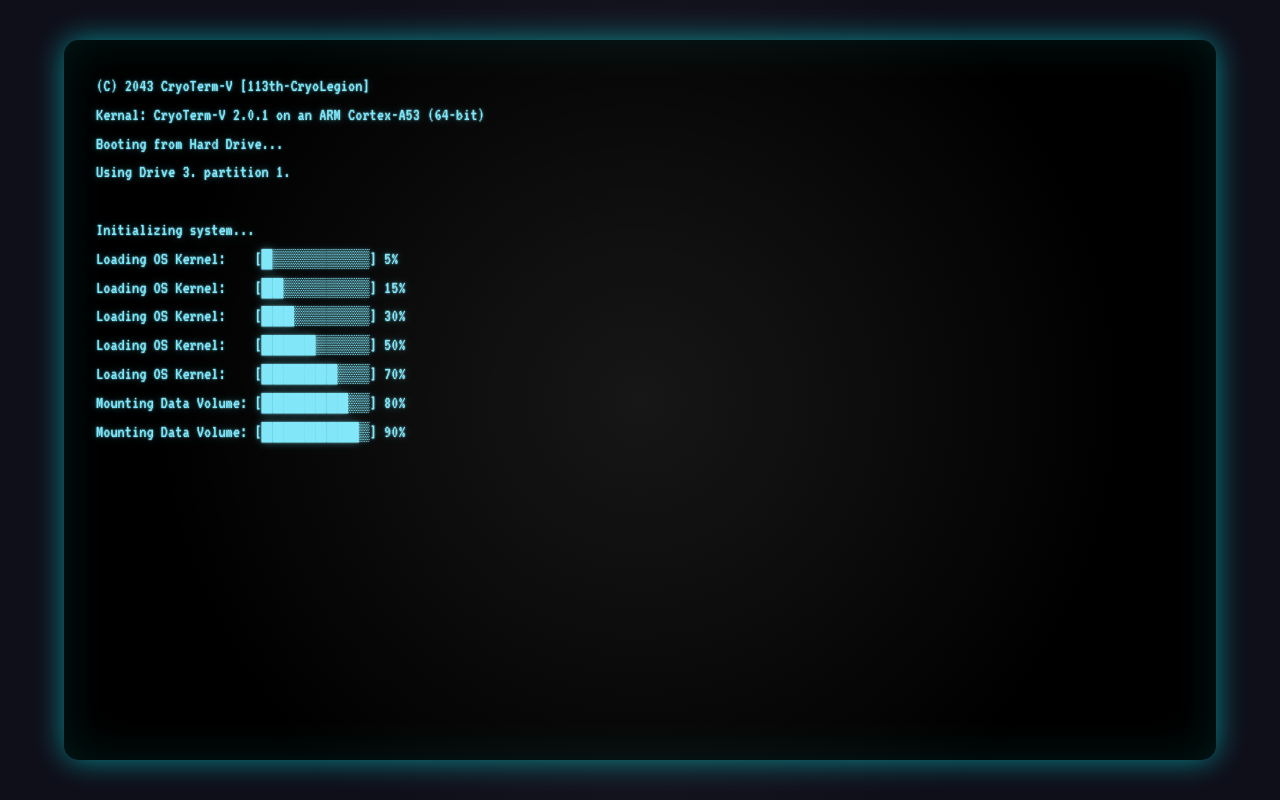
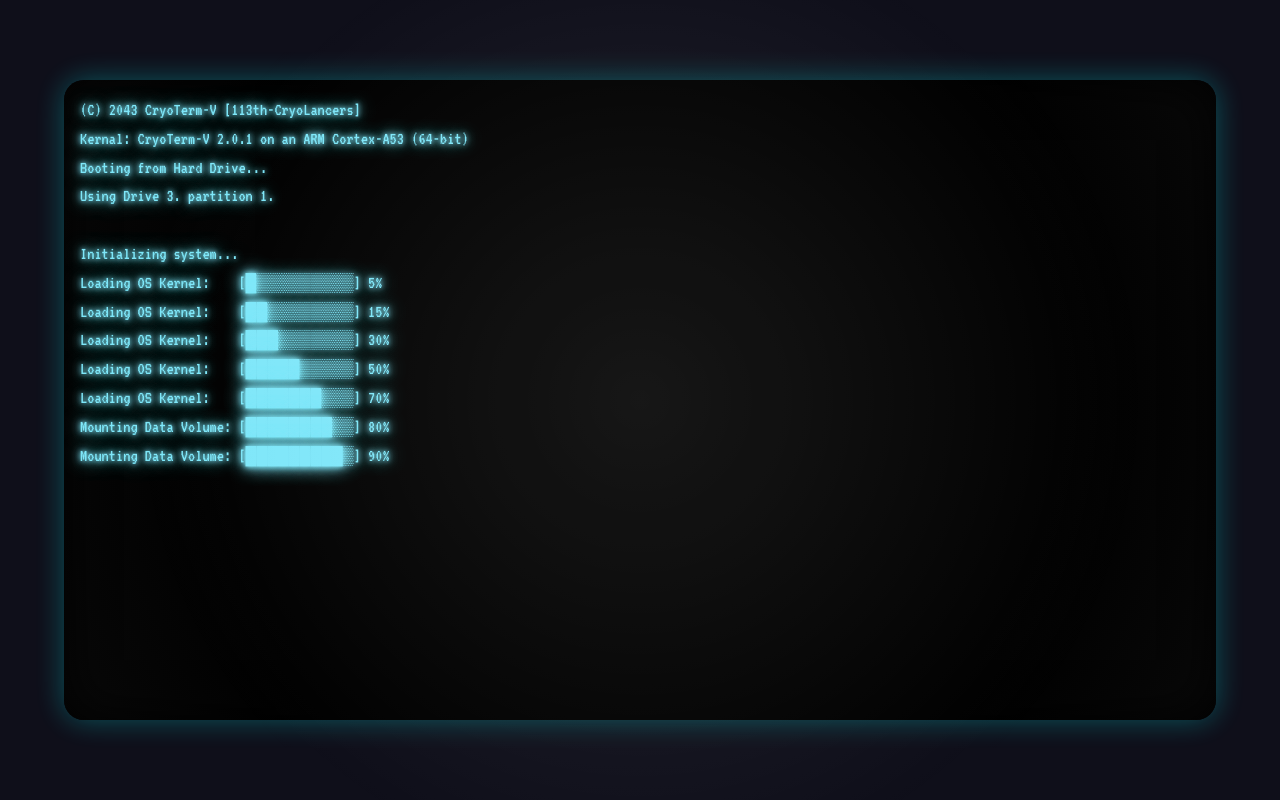
Before and after one commit to LlamaMaster33/cryoterm-v, a React (Vite) app: page / in a window 1280 px wide. Built offline with nearby package versions, Linux system fonts and the light colour scheme.

Commit message:
School Early Commits

```diff
--- a/src/App.jsx
+++ b/src/App.jsx
@@ -1,12 +1,19 @@
+/* ----------------------------- Imports ----------------------------- */
 import React, { useState } from "react";
 import Terminal from "./components/Terminal";
 import Graph from "./components/Graph";
 
+/* ----------------------------- Constants ----------------------------- */
+const MAX_LINES = 30;
+
+/* ----------------------------- App Component ----------------------------- */
 function App() {
+
+  /* ----------------------------- State Variables ----------------------------- */
   const [terminalOutput, setTerminalOutput] = useState([]);
   const [showGraph, setShowGraph] = useState(false);
-  const MAX_LINES = 30;
 
+  /* ----------------------------- Helper Functions ----------------------------- */
   const appendToTerminal = (text) => {
     setTerminalOutput((prev) => {
       const newOutput = [...prev, text];
@@ -28,9 +35,17 @@ function App() {
     appendToTerminal(`Running command: ${trimmed}`);
   };
 
+  /* ----------------------------- Render ----------------------------- */
   return (
     <div style={{ height: "100vh", backgroundColor: "black", color: "white" }}>
-      <div style={{ paddingRight: showGraph ? "28%" : 0, height: "100%", backgroundColor: "black" }}>
+      {/* ----------------------------- Terminal Section ----------------------------- */}
+      <div
+        style={{
+          paddingRight: showGraph ? "28%" : 0,
+          height: "100%",
+          backgroundColor: "black",
+        }}
+      >
         <Terminal
           onCommand={handleCommand}
           terminalOutput={terminalOutput}
@@ -38,6 +53,7 @@ function App() {
         />
       </div>
 
+      {/* ----------------------------- Graph Section ----------------------------- */}
       {showGraph && (
         <div
           style={{
@@ -48,7 +64,7 @@ function App() {
             height: "100%",
             backgroundColor: "black",
             borderLeft: "1px solid #333",
-            zIndex: 1000
+            zIndex: 1000,
           }}
         >
           <Graph
@@ -63,4 +79,5 @@ function App() {
   );
 }
 
+/* ----------------------------- Export ----------------------------- */
 export default App;
--- a/src/commands/FrequencyResponses.jsx
+++ b/src/commands/FrequencyResponses.jsx
@@ -1,6 +1,5 @@
 export const frequencyNodes = {
     "128.3": { id: "Frequency 128.3", label: "Signal-128.3: Cryo-Wolf Protocol", x: 1000, y: -250 },
-    "147.9": { id: "Frequency 147.9", label: "Signal-147.9: Playback Log", x: 1000, y: -100 },
     "666.0": { id: "Frequency 666.0", label: "Signal-666.0: Unknown Entity", x: 1000, y: 100 },
     "Void.Null": { id: "Frequency Void.Null", label: "Signal-VØ: Breach Event Log", x: 1000, y: 200 }
   };
@@ -10,11 +9,6 @@ export const frequencyNodes = {
       ">>> Scanning frequency 128.3...",
       ">>> Signal-128.3: Cryo-Wolf Protocol - Unredacted",
       ">>> Ghostpaw recalls the encounter with the pup... An echo of the past."
-    ],
-    "147.9": [
-      ">>> Scanning frequency 147.9...",
-      ">>> Signal-147.9: Dossiers Detected: ",
-      ">>> Ghostpaw listens to the recovered cassette tape..."
     ],
     "666.0": [
       ">>> Scanning frequency 666.0...",
--- a/src/components/Graph.jsx
+++ b/src/components/Graph.jsx
@@ -136,7 +136,7 @@ export default function GraphView({ onNodeClick }) {
       style={{
         width: "100%",
         height: "100%",
-        position: "relative",
+        position: "absolute",
       }}
     />
   );
--- a/src/components/Terminal.jsx
+++ b/src/components/Terminal.jsx
@@ -19,7 +19,7 @@ import "../index.css";
 
 /* ----------------------------- Boot Lines ----------------------------- */
 const bootLines = [
-  "(C) 2043 CryoTerm-V [113th-CryoLegion]",
+  "(C) 2043 CryoTerm-V [113th-CryoLancers]",
   "Kernal: CryoTerm-V 2.0.1 on an ARM Cortex-A53 (64-bit)",
   "Booting from Hard Drive...",
   "Using Drive 3. partition 1.",
--- a/src/index.css
+++ b/src/index.css
@@ -85,36 +85,32 @@ button:focus-visible {
 
 /* ----------------------------- CRT Screen ----------------------------- */
 .crt {
-  background: black; /* Keep the CRT container's background black */
+  position: relative;
+  width: 90%; /* Adjust width to fit the screen */
+  height: 80vh; /* Adjust height to fit the screen */
+  margin: 5vh auto; /* Center the CRT vertically and horizontally */
+  background: radial-gradient(circle, #000000 60%, #0a0a0a 100%); /* Subtle gradient for depth */
+  border-radius: 20px; /* Add curvature to the corners */
+  overflow: hidden; /* Ensure content stays within the curved area */
+  box-shadow:
+    0 0 30px rgba(0, 255, 255, 0.3), /* Outer glow effect */
+    inset 0 0 50px rgba(0, 0, 0, 0.8); /* Inner shadow for depth */
+  z-index: 1; /* Ensure it stays below the CRT effects */
   color: #7FE8FA;
   font-family: 'VT323', monospace;
   font-size: 18px;
   padding: 1rem;
-  height: 100vh;
-  width: 100vw;
-  overflow: hidden; /* Prevent scrollbars */
+  overflow-y: auto; /* Allow vertical scrolling */
+  scrollbar-width: none; /* Firefox */
+  -ms-overflow-style: none; /* Internet Explorer */
   white-space: pre-wrap; /* Ensure text wraps to the next line */
   word-wrap: break-word; /* Break long words to prevent overflow */
   overflow-wrap: break-word; /* Ensure text wraps properly */
-  position: relative;
   text-shadow: 0 0 5px #7FE8FA, 0 0 10px #7FE8FA, 0 0 20px #7FE8FA;
   animation: flicker 0.15s infinite alternate;
-  border-radius: 15px; /* Simulate curved screen */
-  box-shadow: inset 0 0 50px rgba(0, 255, 255, 0.1), 0 0 30px rgba(0, 255, 255, 0.5);
   box-sizing: border-box; /* Include padding and borders in width/height */
   max-width: 90%; /* Constrain the text area to 90% of the container width */
   max-height: 90%; /* Constrain the text area to 90% of the container height */
-  margin: 0 auto; /* Center the text area horizontally */
-}
-
-.crt {
-  position: relative;
-  width: 100vw;
-  height: 100vh;
-  background: black;
-  color: #7FE8FA;
-  text-shadow: 0 0 2px #7FE8FA, 0 0 10px rgba(127, 232, 250, 0.4);
-  padding: 2rem;
 }
 
 /* -------------------------- Hide Scrollbars -------------------------- */
@@ -129,15 +125,20 @@ button:focus-visible {
 }
 
 /* ----------------------------- CRT Effects ----------------------------- */
+
 .crt::before {
   content: "";
   position: absolute;
   inset: 0;
-  background: url('./assets/Noise-Texture.png') repeat; /* Add noise texture */
+  background:
+    url('./assets/Noise-Texture.png') repeat,
+    repeating-radial-gradient(circle, transparent 0%, transparent 5%, rgba(255,255,255,0.02) 6%),
+    repeating-linear-gradient(180deg, transparent, transparent 1px, rgba(0,0,0,0.1) 2px);
   opacity: 0.08;
-  mix-blend-mode: multiply; /* merges noise with video signal */
+  mix-blend-mode: multiply;
   pointer-events: none;
-  z-index: 1;
+  /* z-index: 1; */
+  animation: noise-animation 0.5s infinite;
 }
 
 .crt::before {
@@ -159,23 +160,23 @@ button:focus-visible {
   width: 100%;
   height: 100%;
   background-image: radial-gradient(circle, rgba(255, 255, 255, 0.1) 0%, rgba(255, 255, 255, 0) 70%);
-  z-index: 2;
+  z-index: 9999; /* Raise z-index to ensure it is above everything else */
   animation: crt-flicker 0.2s infinite;
-  pointer-events: none;
+  pointer-events: none; /* Ensure it doesn't block interactions */
 }
-
-
 
 /* ---------------------------- Graph Popout ---------------------------- */
 .graph-popout {
-  position: absolute;
-  top: 5%; /* Center vertically within the CRT */
-  left: 5%; /* Add padding from the left */
-  width: 90%; /* Constrain the graph width */
-  height: 90%; /* Constrain the graph height */
+  position: fixed; /* Fixed to stay in the viewport */
+  top: 50%; /* Position the top edge at 50% of the viewport height */
+  left: 50%; /* Position the left edge at 50% of the viewport width */
+  transform: translate(-50%, -50%); /* Center the element by shifting it back by half its width and height */
+  width: 81%; /* Constrain the graph width */
+  height: 81%; /* Constrain the graph height */
   background: rgba(31, 35, 53, 0.95); /* Semi-transparent dark background */
   border: 2px solid #7FE8FA; /* Glowing border */
   border-radius: 10px; /* Rounded corners */
+  box-sizing: border-box; /* Include padding and borders in width/height */
   box-shadow: 0 0 20px rgba(0, 255, 255, 0.5); /* Glow effect */
   z-index: 3; /* Ensure it appears above the CRT content but below the CRT effect */
   overflow: hidden; /* Prevent content overflow */
@@ -256,3 +257,21 @@ button:focus-visible {
   80%      { opacity:0.7; transform: translate(1px, -1px); }
 }
 .glitch-text { animation: glitch 1.5s infinite; }
+
+@keyframes noise-animation {
+  0% {
+    transform: translate(0, 0);
+  }
+  25% {
+    transform: translate(-5px, 5px);
+  }
+  50% {
+    transform: translate(5px, -5px);
+  }
+  75% {
+    transform: translate(-5px, -5px);
+  }
+  100% {
+    transform: translate(0, 0);
+  }
+}
```
Also changed, not shown: src/components/SvgFilters.jsx (deleted, +0 -38 lines). Lines whose indentation alone changed are shown as unchanged.
